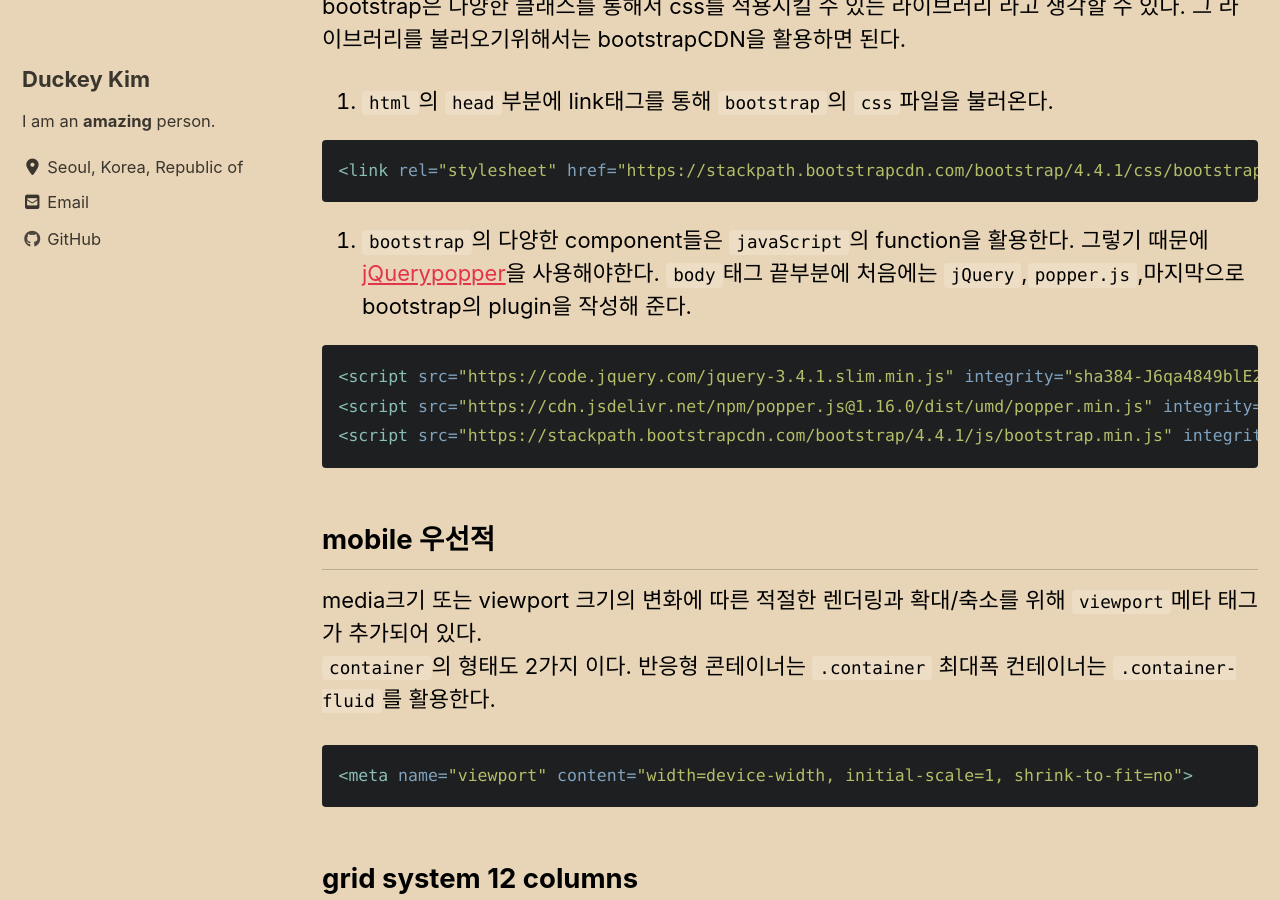
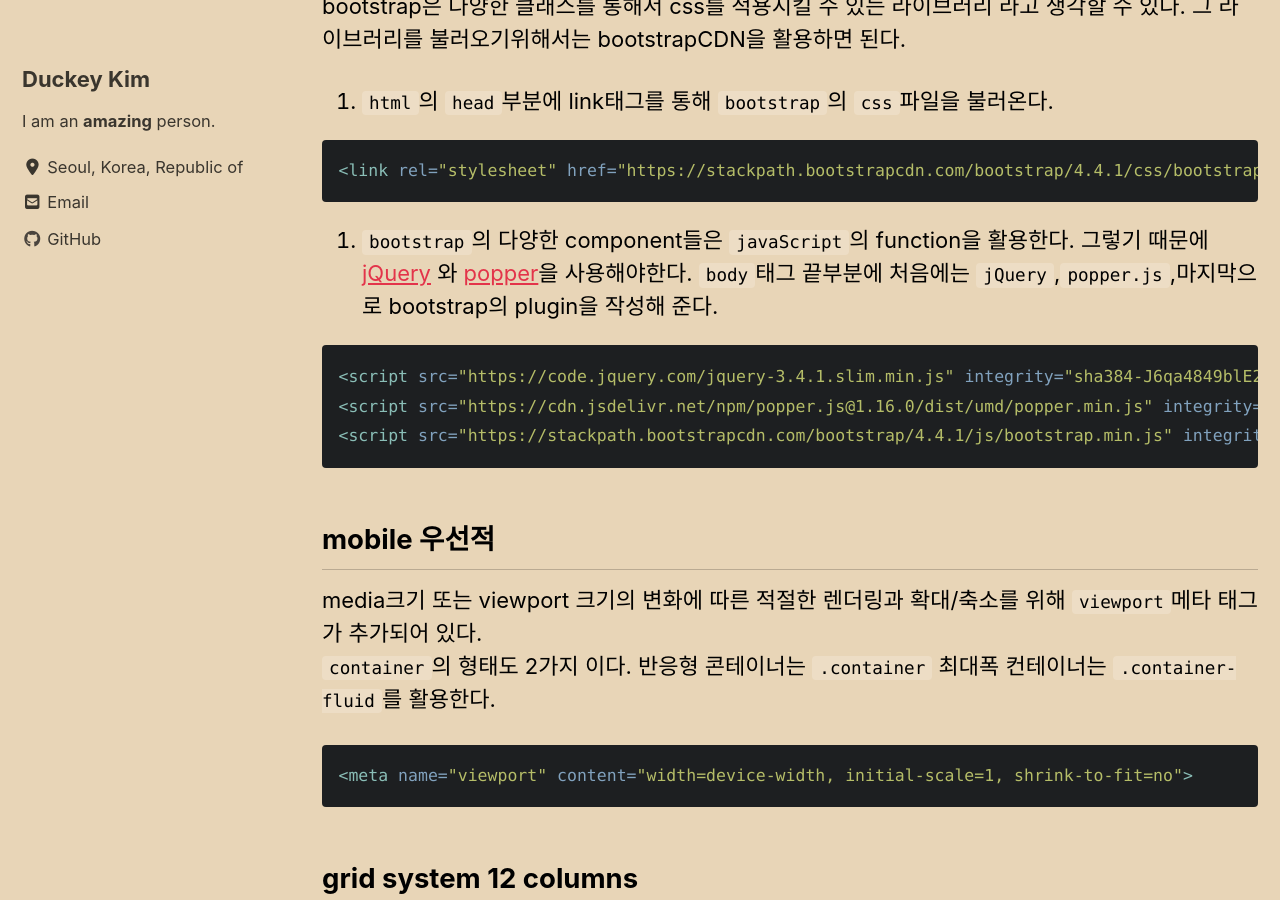
Before and after one commit to duckey-kim/duckey-kim.github.io, a Jekyll site: the page built from _posts/2020-02-25-bootstrap.md, in a window 1280 px wide and 900 px high, scrolled down 837 px. Built offline with Jekyll 4.4.1, drawn with Linux system fonts in a browser that asks for light colours; cached includes are drawn as plain includes; nearby versions of some CDN libraries.

Commit message:
Update 2020-02-25-bootstrap.md

````diff
--- a/_posts/2020-02-25-bootstrap.md
+++ b/_posts/2020-02-25-bootstrap.md
@@ -15,7 +15,7 @@ bootstrap은 다양한 클래스를 통해서 css를 적용시킬 수 있는 라
 <link rel="stylesheet" href="https://stackpath.bootstrapcdn.com/bootstrap/4.4.1/css/bootstrap.min.css" integrity="sha384-Vkoo8x4CGsO3+Hhxv8T/Q5PaXtkKtu6ug5TOeNV6gBiFeWPGFN9MuhOf23Q9Ifjh" crossorigin="anonymous">
 ```
 
- 2. `bootstrap`의 다양한 component들은 `javaScript`의 function을 활용한다. 그렇기 때문에 [jQuery](https://jquery.com/)[popper](https://popper.js.org/)을 사용해야한다. `body`태그 끝부분에 처음에는 `jQuery`,`popper.js`,마지막으로 bootstrap의 plugin을 작성해 준다.
+ 2. `bootstrap`의 다양한 component들은 `javaScript`의 function을 활용한다. 그렇기 때문에 [jQuery](https://jquery.com/) 와 [popper](https://popper.js.org/)을 사용해야한다. `body`태그 끝부분에 처음에는 `jQuery`,`popper.js`,마지막으로 bootstrap의 plugin을 작성해 준다.
 
 ```html
 <script src="https://code.jquery.com/jquery-3.4.1.slim.min.js" integrity="sha384-J6qa4849blE2+poT4WnyKhv5vZF5SrPo0iEjwBvKU7imGFAV0wwj1yYfoRSJoZ+n" crossorigin="anonymous"></script>
````
